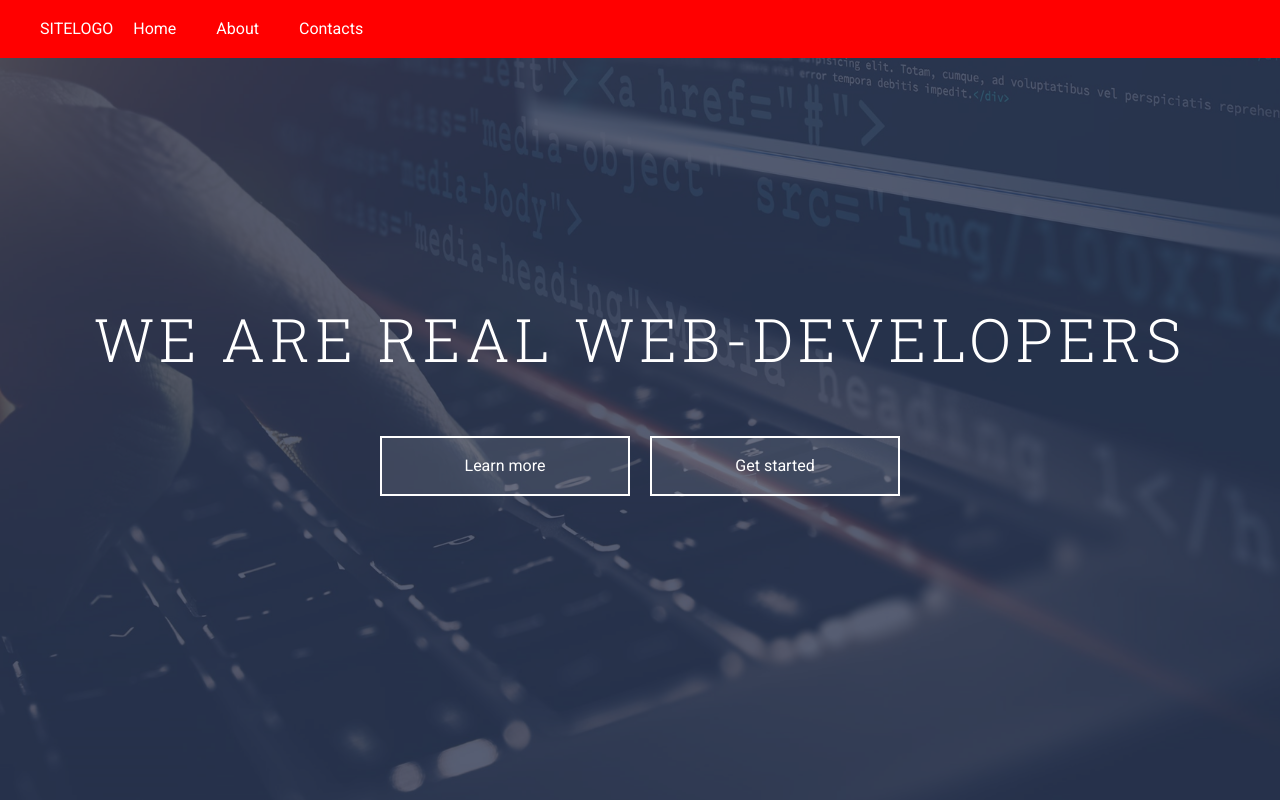
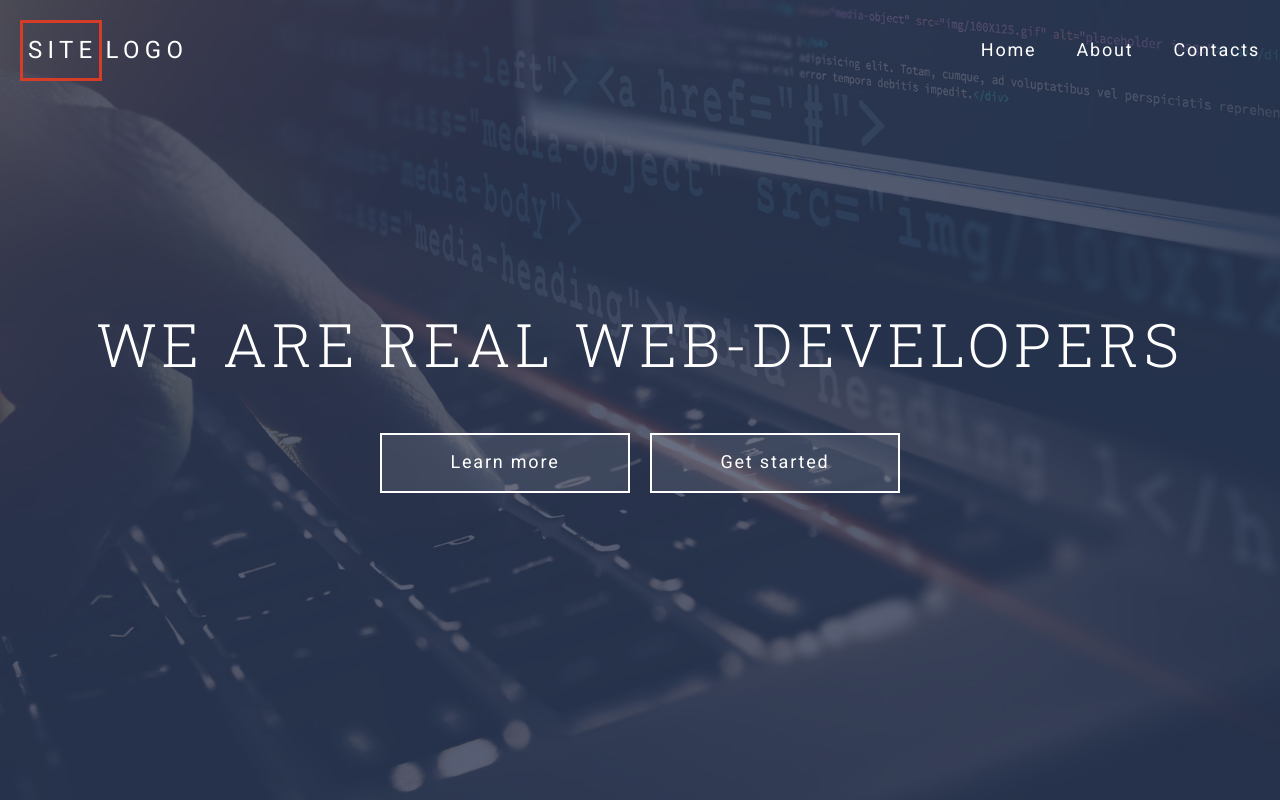
Before and after one commit to tGrout04/grid-template, a website: page index.html in a window 1280 px wide. Drawn offline with Linux system fonts and the light colour scheme.

Commit message:
попиксельное соответствиc стиля для header

```diff
--- a/assets/scss/common/_classes.scss
+++ b/assets/scss/common/_classes.scss
@@ -11,8 +11,16 @@
 
   background-color: rgba($color-white, 0.1);
   border: 2px solid $color-white;
+  padding: 0.5em 1em;
 
-  padding: 0.5em 1em;
+  font-size: 1.125rem;
+  letter-spacing: 0.1em;
+
+  transition: background-color 0.25s;
+
+  &:hover {
+    background-color: $color-accent;
+  }
 
   &--light {}
 }
--- a/assets/scss/common/_typography.scss
+++ b/assets/scss/common/_typography.scss
@@ -10,6 +10,7 @@
 html {
   font-family: $font-main;
   font-size: $font-size;
+  overflow-y: scroll;
 }
 
 body {
@@ -18,8 +19,9 @@ body {
 }
 
 h1 {
-  font-size: 60px;
-  letter-spacing: 5px;
+  font-size: 3.75rem;
+  letter-spacing: 0.08em;
+  line-height: 1.2em;
   font-weight: 300;
   font-family: $font-header;
 }
--- a/assets/scss/components/header/_header-content.scss
+++ b/assets/scss/components/header/_header-content.scss
@@ -12,7 +12,7 @@
   }
 
   &__title {
-    margin: 0 0 63px;
+    margin: 0 0 53px;
     text-align: center;
   }
 
--- a/assets/scss/components/header/_header-logo.scss
+++ b/assets/scss/components/header/_header-logo.scss
@@ -1,7 +1,19 @@
 @use "presets/skin" as *;
 @use "presets/variables" as *;
 
-.header-logo__link {
+.header-logo {
+  font-size: 1.5rem;
+  letter-spacing: 0.22em;
+
+  &__link {
     display: block;
-    padding: 20px;
+    padding: $gap $gap $gap 0;
+  }
+
+  &__accent {
+    display: inline-block;
+    padding: 14px 1px 13px 5px;
+    border: 3px solid $color-highlight;
+    margin-right: 4px;
+  }
 }
--- a/assets/scss/components/header/_header-menu.scss
+++ b/assets/scss/components/header/_header-menu.scss
@@ -9,12 +9,12 @@
   right: 0;
   left: 0;
   z-index: 2;
-  background-color: red;
 
   &__container {
     @extend %container;
 
-    display: flex;
+    display: grid;
+    grid-template-columns: auto 1fr;
     align-items: center;
   }
 }
--- a/assets/scss/components/header/_header-navbar.scss
+++ b/assets/scss/components/header/_header-navbar.scss
@@ -5,10 +5,28 @@
 
 .header-navbar {
   &__list {
-    display: flex;
-    justify-content: flex-end;
-    gap: 40px;
+    display: grid;
+    grid-template-columns: repeat(auto-fit, minmax(30px, max-content));
+    justify-content: end;
+    gap: 20px;
 
-    @include unlist;
+    @include unlist(0 (-$gap-sm) 0 0);
   }
+
+  &__item {}
+
+  &__link {
+    display: block;
+    padding: $gap $gap-sm;
+
+    font-size: 1.125rem;
+    letter-spacing: 0.1em;
+
+    &:hover,
+    &:focus {
+      color: $color-accent;
+    }
+
+  }
+
 }
```
Also changed, not shown: assets/css/style.css.
